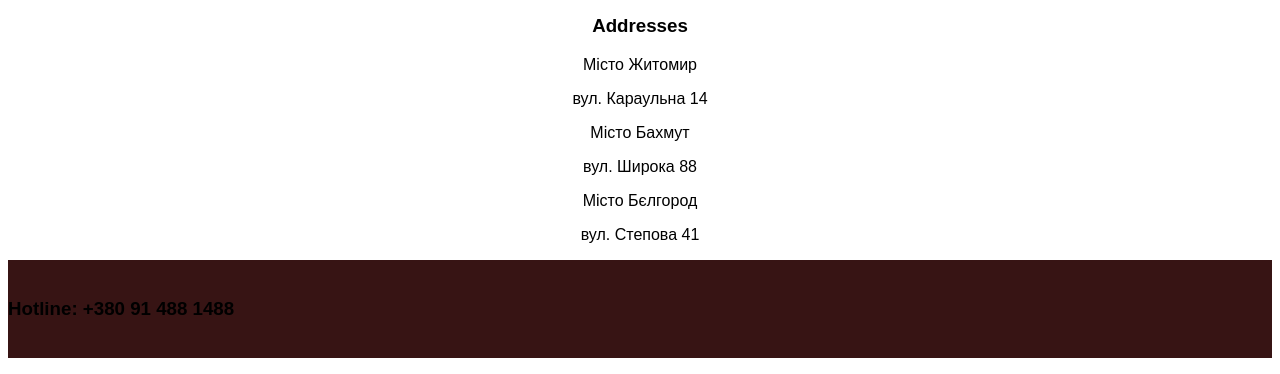
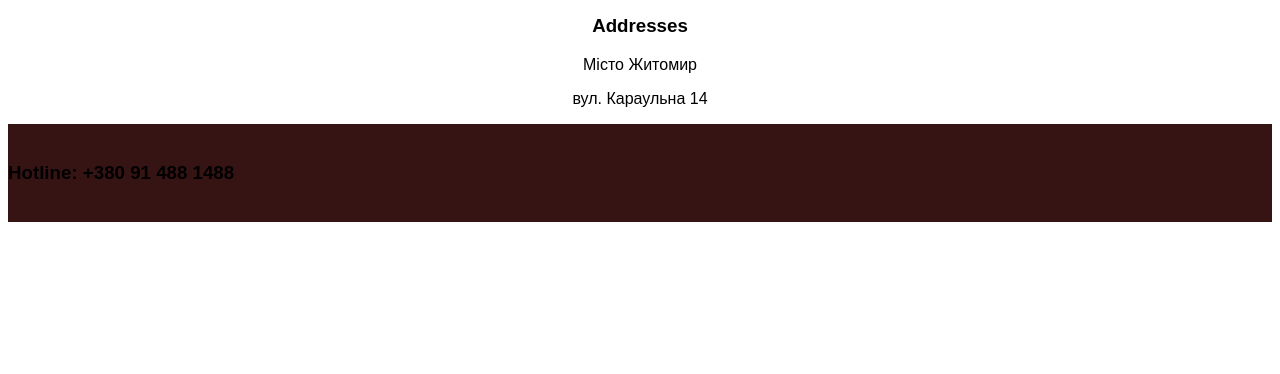
Before and after one commit to antidepressantt/brok3n-shop-, a plain HTML site: page index.html in a window 1280 px wide. Shown: the part 535-909 px from the top of the page. After the commit the page ends 800 px from the top, so only its background shows below. Drawn offline with Linux system fonts and the light colour scheme.

Commit message:
Update index.html

```diff
--- a/index.html
+++ b/index.html
@@ -64,12 +64,6 @@
         <h3 id="address">Addresses</h3>
         <p> Місто Житомир </p>
         <p> вул. Караульна 14 </p>
-
-        <p> Місто Бахмут </p>
-        <p> вул. Широка 88 </p>
-
-        <p> Місто Бєлгород </p>
-        <p> вул. Степова 41 </p>
         </div>
     </main>
 
```
